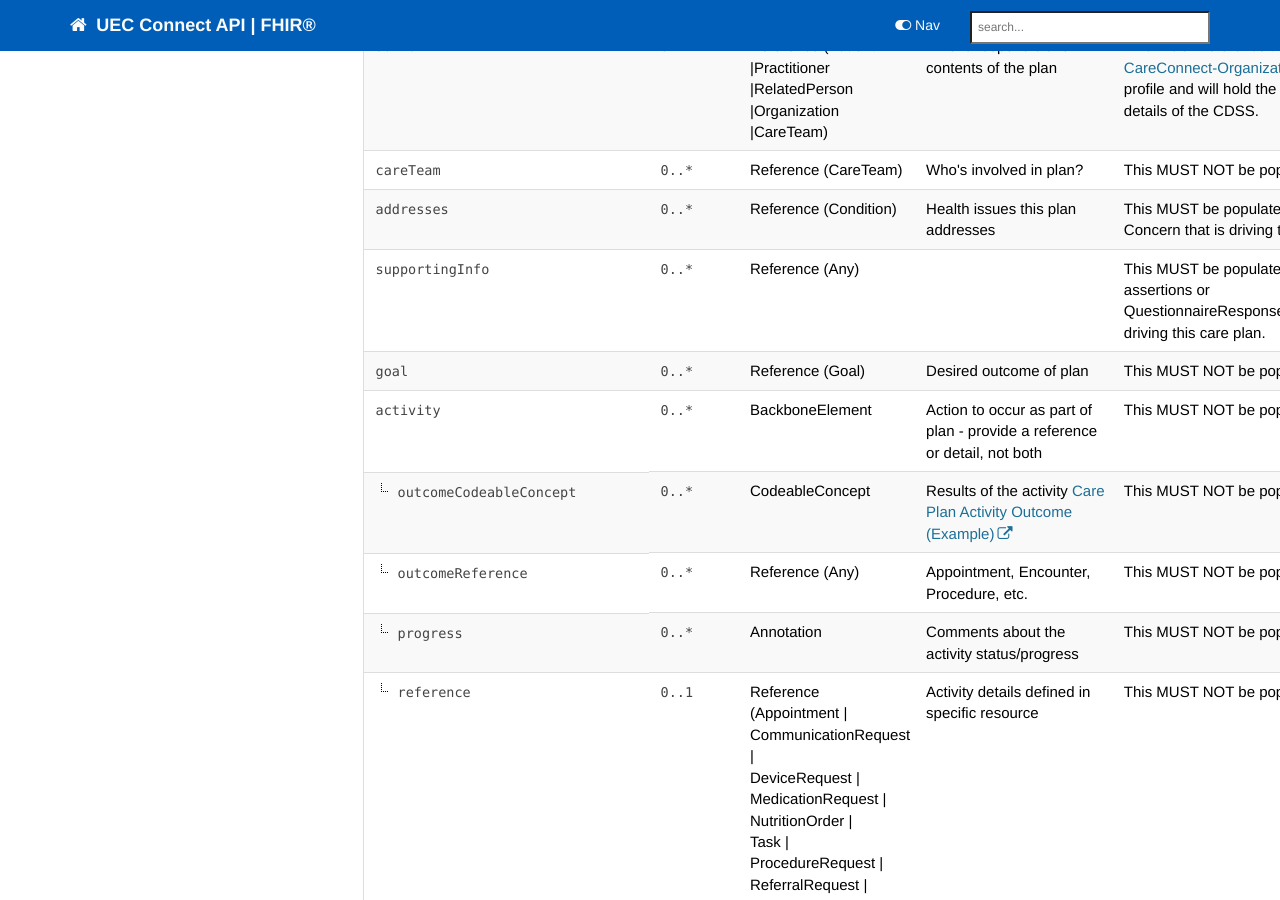
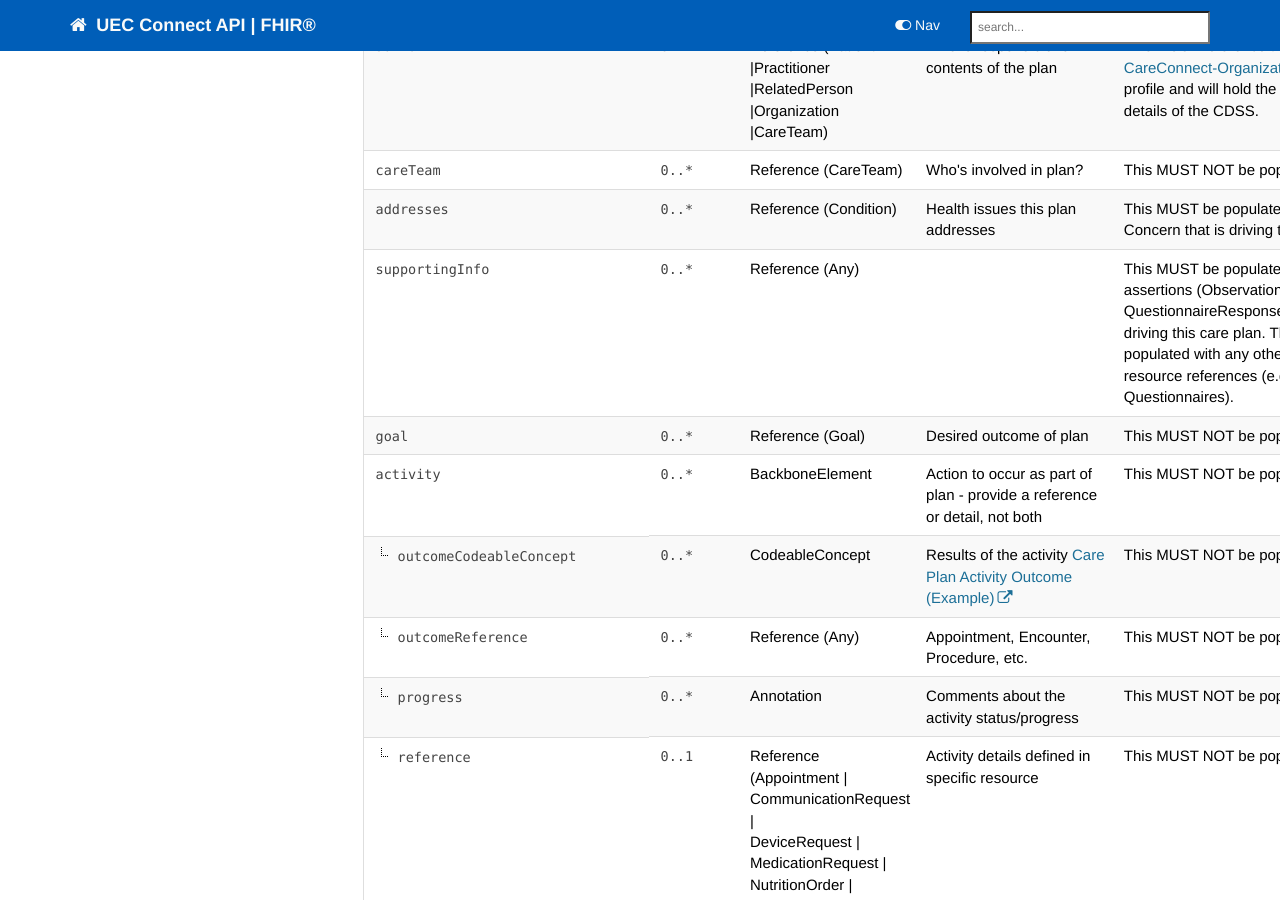
Before and after one commit to nhsconnect/FHIR-CDS, a Jekyll site: the page built from pages/explore/api_care_plan.md, in a window 1280 px wide and 900 px high, scrolled down 2214 px. Built offline with Jekyll 4.4.1, drawn with Linux system fonts in a browser that asks for light colours; nearby versions of some CDN libraries; comment, search, counter and statistics services are not loaded.

Commit message:
Update api_care_plan.md
Addressing https://nhsd-jira.digital.nhs.uk/browse/CDSAPI-120

```diff
--- a/pages/explore/api_care_plan.md
+++ b/pages/explore/api_care_plan.md
@@ -195,7 +195,8 @@ The table below gives implementation guidance in relation to the elements within
             <td><code>0..*</code></td>
             <td>Reference (Any)</td>
             <td>&nbsp;</td>
-            <td>This MUST be populated with assertions or QuestionnaireResponses that are driving this care plan.</td>
+            <td>This MUST be populated with assertions (Observations) or QuestionnaireResponses that are driving this care plan.
+This MAY be populated with any other relevant resource references (e.g. Questionnaires).</td>
         </tr>
         <tr>
             <td><code>goal</code></td>
```
